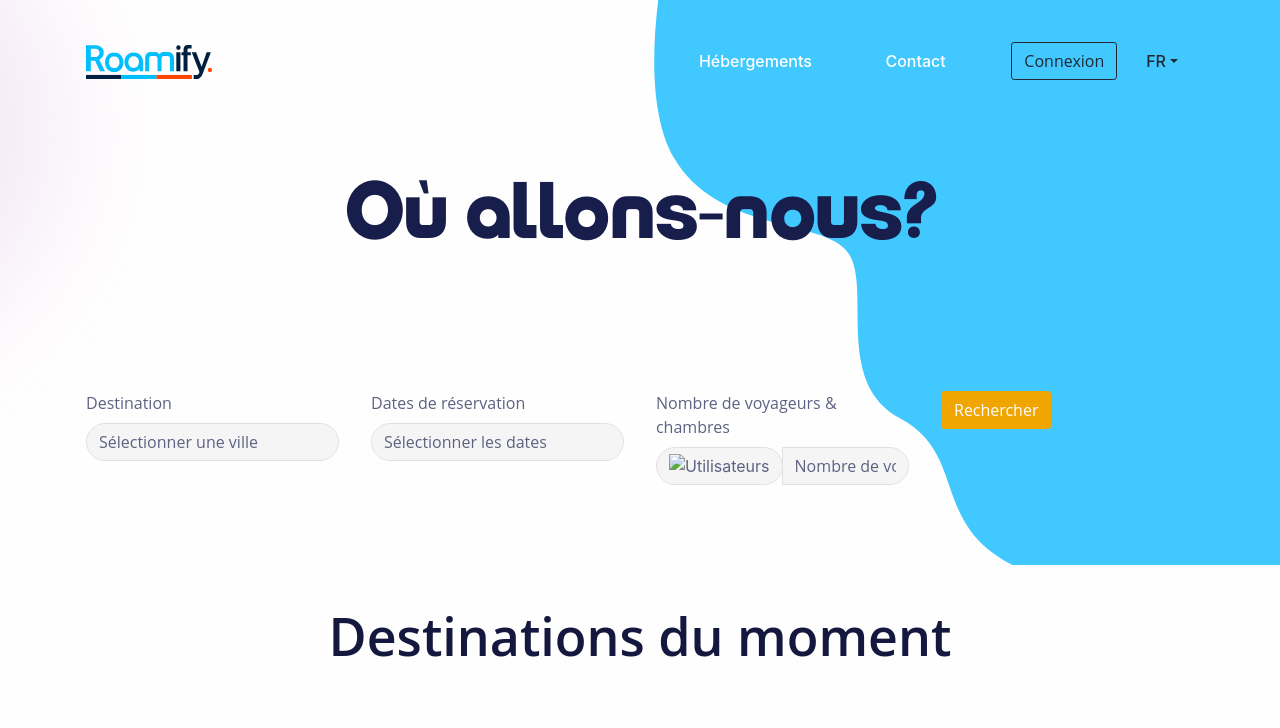
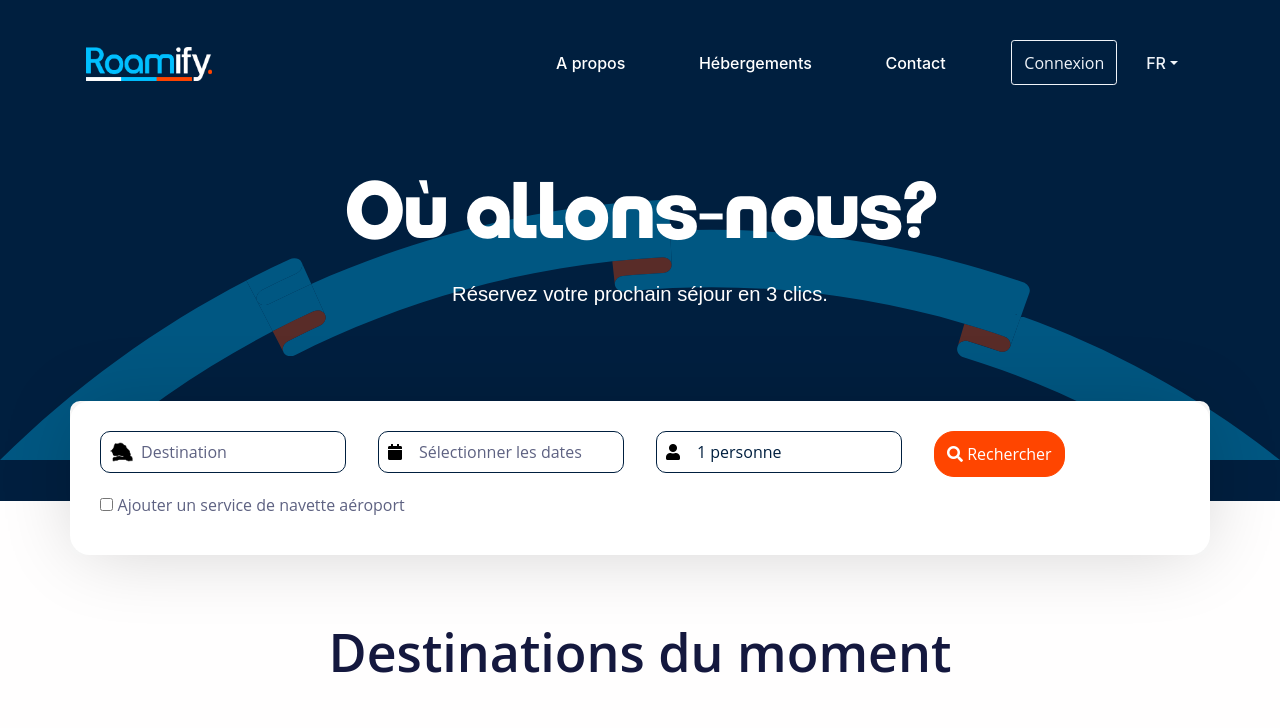
Before and after one commit to mld08/roamify-template, a plain HTML site: page index.html in a window 1280 px wide. Shown: the top 728 px of the page. Drawn offline with nearby package versions, Linux system fonts and the light colour scheme.

Commit message:
Final Page Home

```diff
--- a/index.html
+++ b/index.html
@@ -8,20 +8,21 @@
     <link rel="stylesheet" href="assets/css/theme.css">
     <link rel="stylesheet" href="assets/fontawesome/css/all.min.css">
     <link rel="stylesheet" href="assets/fontawesome/css/fontawesome.min.css">
+    <link rel="stylesheet" href="https://cdnjs.cloudflare.com/ajax/libs/jqueryui/1.12.1/jquery-ui.min.css">
 </head>
 <body>
 
     <main class="main">
         <nav class="navbar navbar-expand-lg navbar-light fixed-top py-5 d-block">
-            <div class="container"><a class="navbar-brand" href=""><img src="assets/img/Logo Alternatif.svg" height="34" alt="logo" /></a>
+            <div class="container"><a class="navbar-brand" href=""><img src="assets/img/Logo Principal.png" height="34" alt="logo" /></a>
               <button class="navbar-toggler" type="button" data-bs-toggle="collapse" data-bs-target="#navbarSupportedContent" aria-controls="navbarSupportedContent" aria-expanded="false" aria-label="Toggle navigation"><span class="navbar-toggler-icon"> </span></button>
               <div class="collapse navbar-collapse border-lg-0 mt-4 mt-lg-0" id="navbarSupportedContent">
                 <ul class="navbar-nav ms-auto pt-2 pt-lg-0 font-base align-items-lg-center align-items-start">
                   <li class="nav-item px-3 px-xl-4"><a class="nav-link fw-medium" aria-current="page" href="#service">A propos</a></li>
                   <li class="nav-item px-3 px-xl-4"><a class="nav-link fw-medium" aria-current="page" href="#destination">Hébergements</a></li>
                   <li class="nav-item px-3 px-xl-4"><a class="nav-link fw-medium" aria-current="page" href="#booking">Contact</a></li>
-                  <li class="nav-item px-3 px-xl-4"><a class="btn btn-outline-dark order-1 order-lg-0 fw-medium" href="#!">Connexion</a></li>
-                  <li class="nav-item dropdown px-3 px-lg-0"> <a class="d-inline-block ps-0 py-2 pe-3 text-decoration-none dropdown-toggle fw-medium" href="#" id="navbarDropdown" role="button" data-bs-toggle="dropdown" aria-expanded="false">FR</a>
+                  <li class="nav-item px-3 px-xl-4"><a class="btn btn-outline-light order-1 order-lg-0 fw-medium" href="#!">Connexion</a></li>
+                  <li class="nav-item dropdown px-3 px-lg-0"> <a class="text-light d-inline-block ps-0 py-2 pe-3 text-decoration-none dropdown-toggle fw-medium" href="#" id="navbarDropdown" role="button" data-bs-toggle="dropdown" aria-expanded="false">FR</a>
                     <ul class="dropdown-menu dropdown-menu-end border-0 shadow-lg" style="border-radius:0.3rem;" aria-labelledby="navbarDropdown">
                       <li><a class="dropdown-item" href="#!">EN</a></li>
                     </ul>
@@ -32,7 +33,7 @@
           </nav>
 
           <section style="padding-top: 7rem;">
-            <div class="bg-holder" style="background-image:url(assets/img/bg.svg);">
+            <div class="bg-holder" style="background-image:url(assets/img/Roamify\ -\ Ruban\ Banner.svg); background-position: 0% 200px;">
             </div>
             <!--/.bg-holder-->
 
@@ -41,42 +42,66 @@
                 <div class="col-lg-12 text-center py-6">
                   <div class="mb-7 text-center">
                     <h1 class="fs-lg-10 fs-8 hero-title">Où allons-nous?</h1>
+                    <p class="pt-0 fs-2 text-white poppins-medium">Réservez votre prochain séjour en 3 clics.</p>
                   </div>
                 </div>
               </div>
 
-              <div class="row">
+            </div>
+          </section>
+
+          <section class="section bg-white pb-0">
+            <div class="container">
+              <div class="row check-availability">
+                <div class="block-32">
                   <form>
                     <div class="row">
                       <!-- Destination -->
-                    <div class="form-group col-md-3">
-                      <label for="destination">Destination</label>
-                      <input type="text" class="form-control" id="destination" placeholder="Sélectionner une ville">
+                      <div class="col-md-6 mb-3 mb-lg-0 col-lg-3">
+                          <div class="position-relative">
+                              <img src="assets/img/senegal.png" class="position-absolute" width="23px" style="top: 50%; transform: translateY(-50%); left: 10px;" />
+                              <input type="text" class="form-control pl-5" id="destination" placeholder="Destination" style="padding-left: 40px;">
+                          </div>
                       </div>
                       <!-- Date de réservation -->
-                    <div class="form-group col-md-3">
-                      <label for="dates">Dates de réservation</label>
-                      <input type="text" class="form-control" id="dateRange" placeholder="Sélectionner les dates">
+                      <div class="col-md-6 mb-3 mb-lg-0 col-lg-3">
+                          <div class="position-relative">
+                            <i class="fa fa-calendar position-absolute text-black" style="top: 50%; transform: translateY(-50%); left: 10px;"></i>
+                            <input type="text" class="form-control" id="dateRange" placeholder="Sélectionner les dates" style="padding-left: 40px;">
+                            <input type="hidden" name="start_date" id="start_date">
+                            <input type="hidden" name="end_date" id="end_date">
+                          </div>
+
                       </div>
                       <!-- Nombre de voyageurs et chambres -->
-                    <div class="form-group col-md-3">
-                      <label for="travelers">Nombre de voyageurs & chambres</label>
-                      <div class="input-group">
-                        <div class="input-group-prepend">
-                          <span class="input-group-text"><img src="user-icon.png" alt="Utilisateurs"></span>
-                        </div>
-                        <input type="text" class="form-control" id="travelers" placeholder="Nombre de voyageurs & chambres">
+                      <div class="col-md-6 mb-3 mb-lg-0 col-lg-3">
+                          <div class="position-relative">
+                              <i class="fa fa-user text-black position-absolute" style="top: 50%; transform: translateY(-50%); left: 10px;"></i>
+                              <!--<input type="text" class="form-control pl-5" id="travelers" placeholder="Voyageurs" style="padding-left: 40px;">-->
+                              <select name="capacity" class="form-control pl-5" id="travelers" style="padding-left: 40px;">
+                                <option value="1">1 personne</option>
+                                <option value="2">2 personnes</option>
+                                <option value="3">3 personnes</option>
+                                <option value="4">4 personnes</option>
+                                <option value="5">5 personnes</option>
+                                <!-- Ajoutez d'autres options au besoin -->
+                            </select>
                           </div>
                       </div>
-                    <div class="form-group col-md-3">
-                      <button type="submit" class="btn btn-primary">Rechercher</button>
+                      <div class="col-md-6 col-lg-3 text-start">
+                          <button type="submit" class="btn btn-search"><i class="fa fa-search pr-1"></i> Rechercher</button>
                       </div>
+                  </div>
+                  <div class="mt-3">
+                      <input type="checkbox" name="navette" id="navette">
+                      <label for="navette">Ajouter un service de navette aéroport</label>
                   </div>
 
                   </form>
                 </div>
+              </div>
+            </div>
 
-            </div>
           </section>
 
           <!-- Destinations -->
@@ -404,5 +429,38 @@
     <script src="assets/js/bootstrap-navbar.js"></script>
     <script src="assets/js/theme.js"></script>
     <script src="assets/js/card.js"></script>
+    <script src="https://code.jquery.com/jquery-3.5.1.min.js"></script>
+    <script src="https://cdnjs.cloudflare.com/ajax/libs/jqueryui/1.12.1/jquery-ui.min.js"></script>
+    <script src="https://stackpath.bootstrapcdn.com/bootstrap/4.5.2/js/bootstrap.bundle.min.js"></script>
+    <script>
+      $(document).ready(function() {
+
+        var startDate, endDate;
+        // Configuration du datepicker pour la plage de dates
+        $( "#dateRange" ).datepicker({
+          dateFormat: 'dd/mm/yy',
+          minDate: 0,
+          numberOfMonths: 2,
+          showButtonPanel: true,
+          onSelect: function(dateText, inst) {
+            if (!startDate) {
+              startDate = new Date(inst.selectedYear, inst.selectedMonth, inst.selectedDay);
+              $(this).val(dateText + ' - ');
+              $("#start_date").val(dateText);
+            } else {
+              endDate = new Date(inst.selectedYear, inst.selectedMonth, inst.selectedDay);
+              var range = Math.abs((endDate - startDate) / (1000 * 60 * 60 * 24)); // Calcul de la différence en jours
+              $("#end_date").val(dateText);
+              if (endDate >= startDate && range <= 30) { // Vérifie que la deuxième date est supérieure à la première et que la différence est de 30 jours ou moins
+                $(this).val($.datepicker.formatDate("dd/mm/yy", startDate) + ' - ' + $.datepicker.formatDate("dd/mm/yy", endDate));
+              } else {
+                alert('Veuillez sélectionner une période de séjour valide (maximum 30 jours)');
+              }
+              startDate = null;
+            }
+          }
+        });
+      });
+    </script>
 </body>
 </html>
```
Also changed, not shown: assets/css/theme.css, assets/img/Roamify - Ruban Banner.svg (added), assets/img/senegal.png (added). Lines whose indentation alone changed are shown as unchanged.
